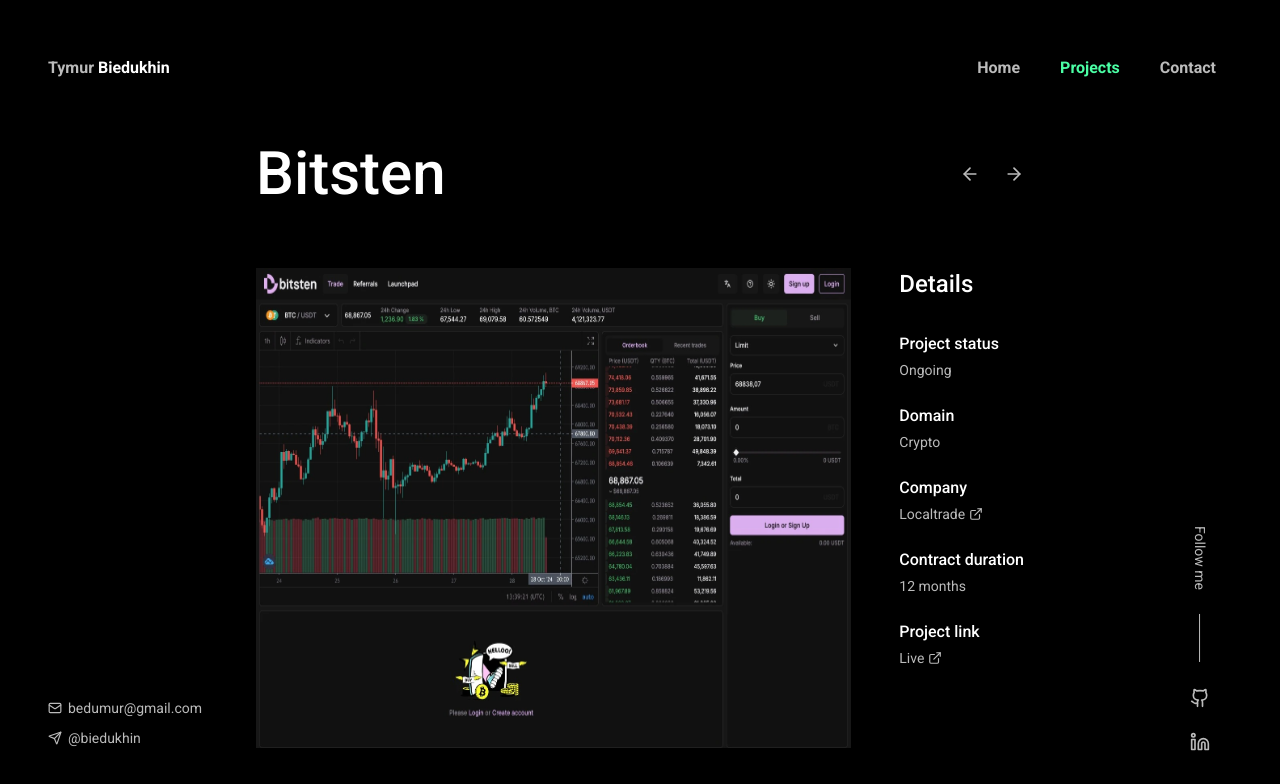
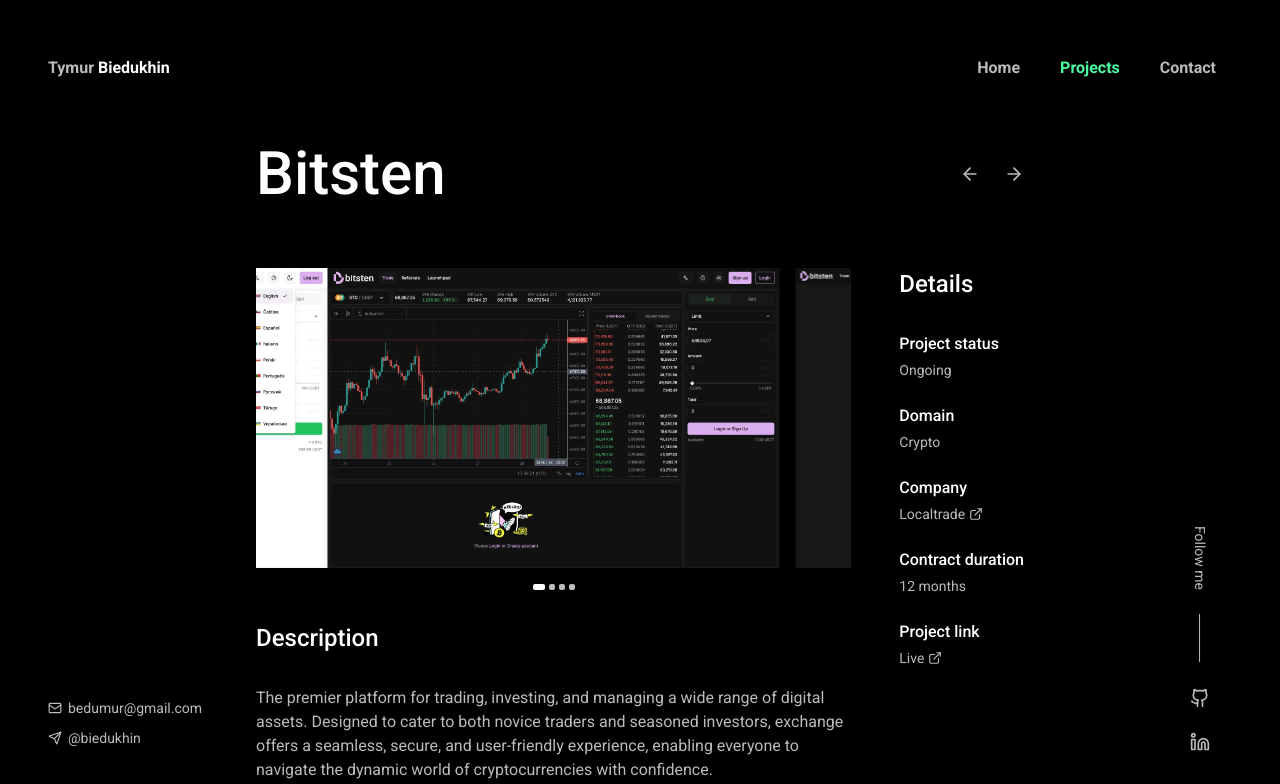
Before and after one commit to tymur-biedukhin/portfolio-website, a Next.js app: page /projects/1 in a window 1280 px wide. Shown: the top 784 px of the page. Built offline with nearby package versions, Linux system fonts and the light colour scheme.

Commit message:
feat: image carousel bullets

```diff
--- a/src/features/projects/components/image-carousel.tsx
+++ b/src/features/projects/components/image-carousel.tsx
@@ -1,8 +1,11 @@
 'use client'
 
+import { useState, useEffect } from 'react'
 import Image from 'next/image'
 import { ChevronLeft, ChevronRight } from 'lucide-react'
 import useEmblaCarousel from 'embla-carousel-react'
+
+import { cn } from '@/shared/lib/style-utils'
 
 interface Props {
   title: string
@@ -11,6 +14,20 @@
 
 export const ImageCarousel = ({ title, images }: Props) => {
   const [emblaRef, emblaApi] = useEmblaCarousel({ loop: true })
+
+  const [selected, setSelected] = useState(0)
+
+  useEffect(() => {
+    if (!emblaApi) return
+
+    const onSelect = () => setSelected(emblaApi.selectedScrollSnap())
+
+    emblaApi.on('select', onSelect)
+
+    return () => {
+      emblaApi.off('select', onSelect)
+    }
+  }, [emblaApi])
 
   return (
     <div className="group relative">
@@ -29,7 +46,7 @@
         <ChevronRight size={24} />
       </button>
       <div ref={emblaRef} className="overflow-x-hidden">
-        <div className="flex gap-4 h-[480px] w-full">
+        <div className="flex gap-4 w-full">
           {images.map((img, idx) => (
             <Image
               key={img}
@@ -37,11 +54,25 @@
               alt={`${title} image ${idx + 1}`}
               width={480}
               height={480}
-              className="w-full"
+              className="w-full h-[300px]"
+              priority={idx === 0}
             />
           ))}
         </div>
       </div>
+      <div className="flex gap-1 justify-center mt-4">
+        {images.map((_, idx) => (
+          <button
+            key={_}
+            type="button"
+            className={cn(
+              'transition size-1.5 bg-secondary rounded-sm',
+              selected === idx && 'bg-primary w-3',
+            )}
+            onClick={() => emblaApi?.scrollTo(idx)}
+          />
+        ))}
+      </div>
     </div>
   )
 }
```
